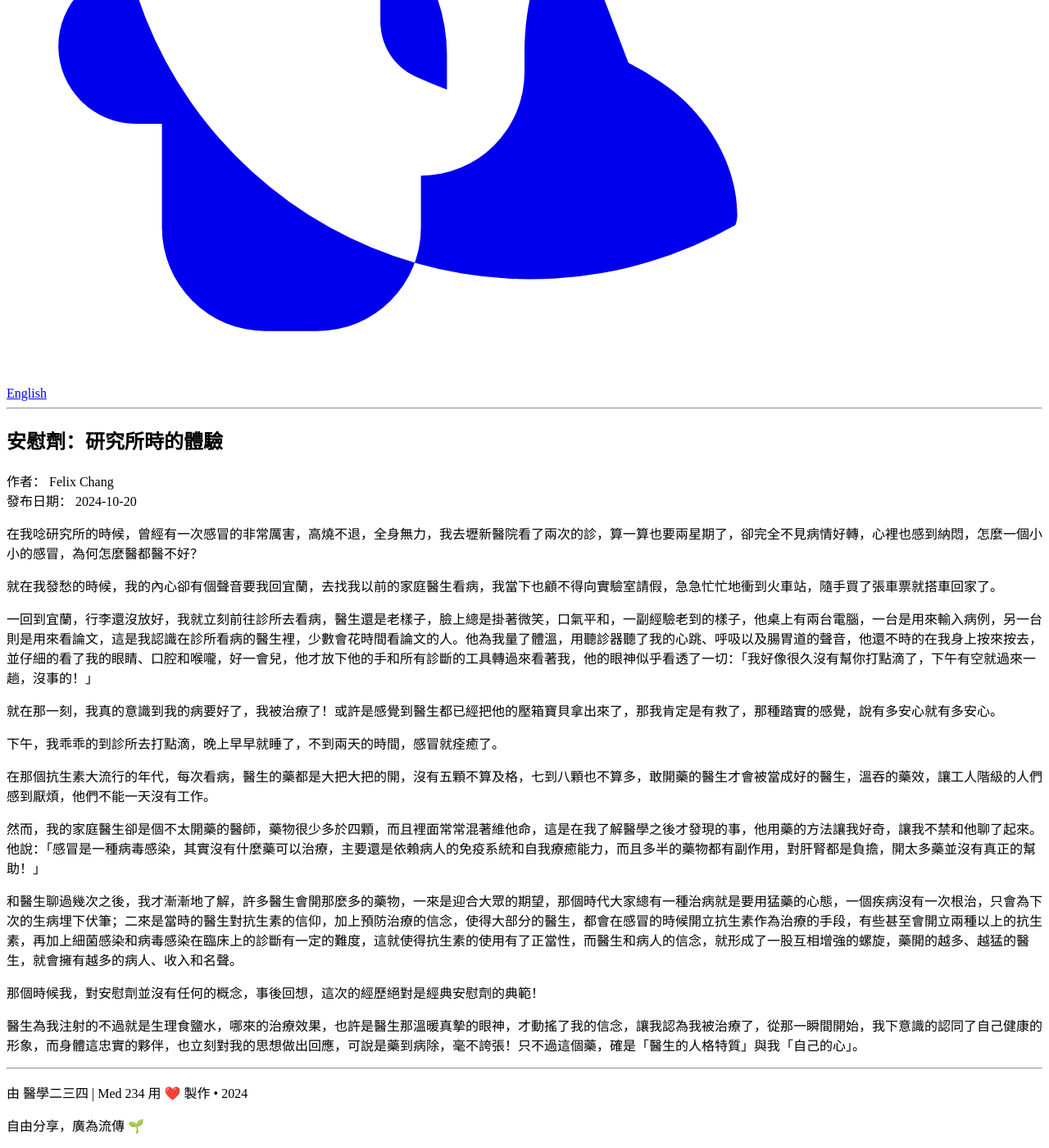
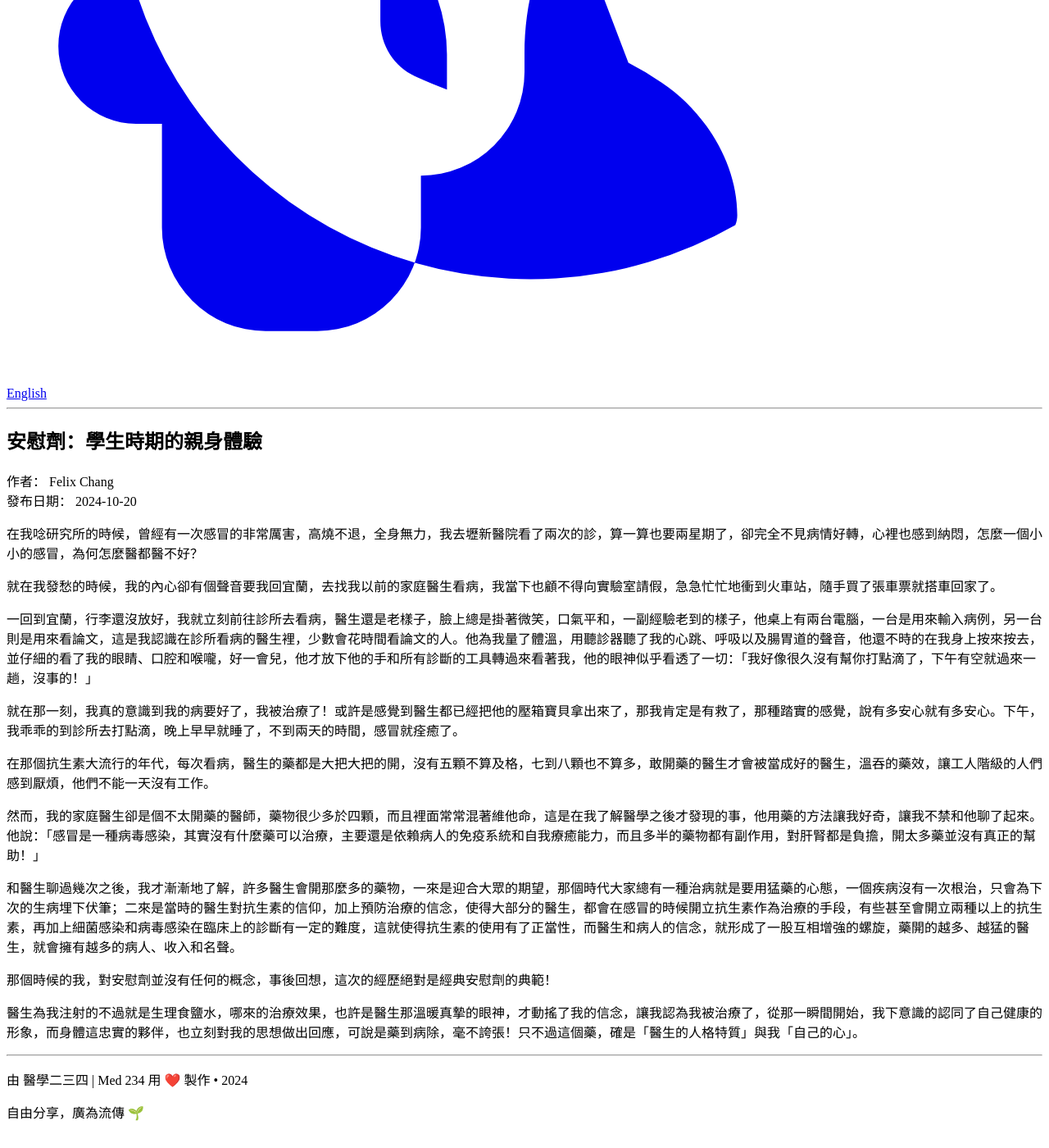
Before and after one commit to felix125/med234, a Jekyll site: the page built from _posts/zh/2024-10-20-01.md, in a window 1280 px wide and 1400 px high, scrolled down 3658 px. Shown: the whole window at 82% size. Built offline with Jekyll 4.4.1, drawn with Linux system fonts in a browser that asks for light colours; some of the changed lines change nothing that is shown.

Commit message:
Add some SEO relative content

```diff
--- a/_posts/zh/2024-10-20-01.md
+++ b/_posts/zh/2024-10-20-01.md
@@ -1,33 +1,43 @@
 ---
-title: 安慰劑：研究所時的體驗
-date: 2024.10.20
+title: 安慰劑：學生時期的親身體驗
+description: 一個感冒患者、一位老醫師，和一劑生理食鹽水的故事：探討安慰劑效應如何改變治療結果。
+image_alt: 安慰劑效應與醫病關係探討
+date: 2024-10-20
 author: Felix Chang
-tags: [醫學, 安慰劑]
+keywords:
+  - 安慰劑效應
+  - 家庭醫生
+  - 感冒治療
+  - 自我療癒
+  - 抗生素濫用
+  - 醫生人格特質
+  - 生理食鹽水
+  - 病患信念
+  - 醫學反思
+  - 病患關係
+tags:
+  - 醫學反思
+  - 安慰劑
+  - 自我療癒
+  - 感冒
+  - 抗生素濫用
+categories: [醫學, 安慰劑, 抗生素]
 ---
 
-在我唸研究所的時候，曾經有一次感冒的非常厲害，高燒不退，全身無力，我去壢新醫院看了兩次的診，算一算也要兩星期了，卻完全不見病情好轉，心裡也感到納悶，怎麼一個小
-小的感冒，為何怎麼醫都醫不好？
+在我唸研究所的時候，曾經有一次感冒的非常厲害，高燒不退，全身無力，我去壢新醫院看了兩次的診，算一算也要兩星期了，卻完全不見病情好轉，心裡也感到納悶，怎麼一個小小的感冒，為何怎麼醫都醫不好？
 
 就在我發愁的時候，我的內心卻有個聲音要我回宜蘭，去找我以前的家庭醫生看病，我當下也顧不得向實驗室請假，急急忙忙地衝到火車站，隨手買了張車票就搭車回家了。
 
-一回到宜蘭，行李還沒放好，我就立刻前往診所去看病，醫生還是老樣子，臉上總是掛著微笑，口氣平和，一副經驗老到的樣子，他桌上有兩台電腦，一台是用來輸入病例，另一台
-則是用來看論文，這是我認識在診所看病的醫生裡，少數會花時間看論文的人。他為我量了體溫，用聽診器聽了我的心跳、呼吸以及腸胃道的聲音，他還不時的在我身上按來按去，
-並仔細的看了我的眼睛、口腔和喉嚨，好一會兒，他才放下他的手和所有診斷的工具轉過來看著我，他的眼神似乎看透了一切：「我好像很久沒有幫你打點滴了，下午有空就過來一
-趟，沒事的！」
+一回到宜蘭，行李還沒放好，我就立刻前往診所去看病，醫生還是老樣子，臉上總是掛著微笑，口氣平和，一副經驗老到的樣子，他桌上有兩台電腦，一台是用來輸入病例，另一台則是用來看論文，這是我認識在診所看病的醫生裡，少數會花時間看論文的人。他為我量了體溫，用聽診器聽了我的心跳、呼吸以及腸胃道的聲音，他還不時的在我身上按來按去，並仔細的看了我的眼睛、口腔和喉嚨，好一會兒，他才放下他的手和所有診斷的工具轉過來看著我，他的眼神似乎看透了一切：「我好像很久沒有幫你打點滴了，下午有空就過來一趟，沒事的！」
 
-就在那一刻，我真的意識到我的病要好了，我被治療了！或許是感覺到醫生都已經把他的壓箱寶貝拿出來了，那我肯定是有救了，那種踏實的感覺，說有多安心就有多安心。
+就在那一刻，我真的意識到我的病要好了，我被治療了！或許是感覺到醫生都已經把他的壓箱寶貝拿出來了，那我肯定是有救了，那種踏實的感覺，說有多安心就有多安心。下午，我乖乖的到診所去打點滴，晚上早早就睡了，不到兩天的時間，感冒就痊癒了。
 
-下午，我乖乖的到診所去打點滴，晚上早早就睡了，不到兩天的時間，感冒就痊癒了。
+在那個抗生素大流行的年代，每次看病，醫生的藥都是大把大把的開，沒有五顆不算及格，七到八顆也不算多，敢開藥的醫生才會被當成好的醫生，溫吞的藥效，讓工人階級的人們感到厭煩，他們不能一天沒有工作。
 
-在那個抗生素大流行的年代，每次看病，醫生的藥都是大把大把的開，沒有五顆不算及格，七到八顆也不算多，敢開藥的醫生才會被當成好的醫生，溫吞的藥效，讓工人階級的人們
-感到厭煩，他們不能一天沒有工作。
-
-然而，我的家庭醫生卻是個不太開藥的醫師，藥物很少多於四顆，而且裡面常常混著維他命，這是在我了解醫學之後才發現的事，他用藥的方法讓我好奇，讓我不禁和他聊了起來。
-他說：「感冒是一種病毒感染，其實沒有什麼藥可以治療，主要還是依賴病人的免疫系統和自我療癒能力，而且多半的藥物都有副作用，對肝腎都是負擔，開太多藥並沒有真正的幫
-助！」
+然而，我的家庭醫生卻是個不太開藥的醫師，藥物很少多於四顆，而且裡面常常混著維他命，這是在我了解醫學之後才發現的事，他用藥的方法讓我好奇，讓我不禁和他聊了起來。他說：「感冒是一種病毒感染，其實沒有什麼藥可以治療，主要還是依賴病人的免疫系統和自我療癒能力，而且多半的藥物都有副作用，對肝腎都是負擔，開太多藥並沒有真正的幫助！」
 
 和醫生聊過幾次之後，我才漸漸地了解，許多醫生會開那麼多的藥物，一來是迎合大眾的期望，那個時代大家總有一種治病就是要用猛藥的心態，一個疾病沒有一次根治，只會為下次的生病埋下伏筆；二來是當時的醫生對抗生素的信仰，加上預防治療的信念，使得大部分的醫生，都會在感冒的時候開立抗生素作為治療的手段，有些甚至會開立兩種以上的抗生素，再加上細菌感染和病毒感染在臨床上的診斷有一定的難度，這就使得抗生素的使用有了正當性，而醫生和病人的信念，就形成了一股互相增強的螺旋，藥開的越多、越猛的醫生，就會擁有越多的病人、收入和名聲。
 
-那個時候我，對安慰劑並沒有任何的概念，事後回想，這次的經歷絕對是經典安慰劑的典範！
+那個時候的我，對安慰劑並沒有任何的概念，事後回想，這次的經歷絕對是經典安慰劑的典範！
 
 醫生為我注射的不過就是生理食鹽水，哪來的治療效果，也許是醫生那溫暖真摯的眼神，才動搖了我的信念，讓我認為我被治療了，從那一瞬間開始，我下意識的認同了自己健康的形象，而身體這忠實的夥伴，也立刻對我的思想做出回應，可說是藥到病除，毫不誇張！只不過這個藥，確是「醫生的人格特質」與我「自己的心」。
```
